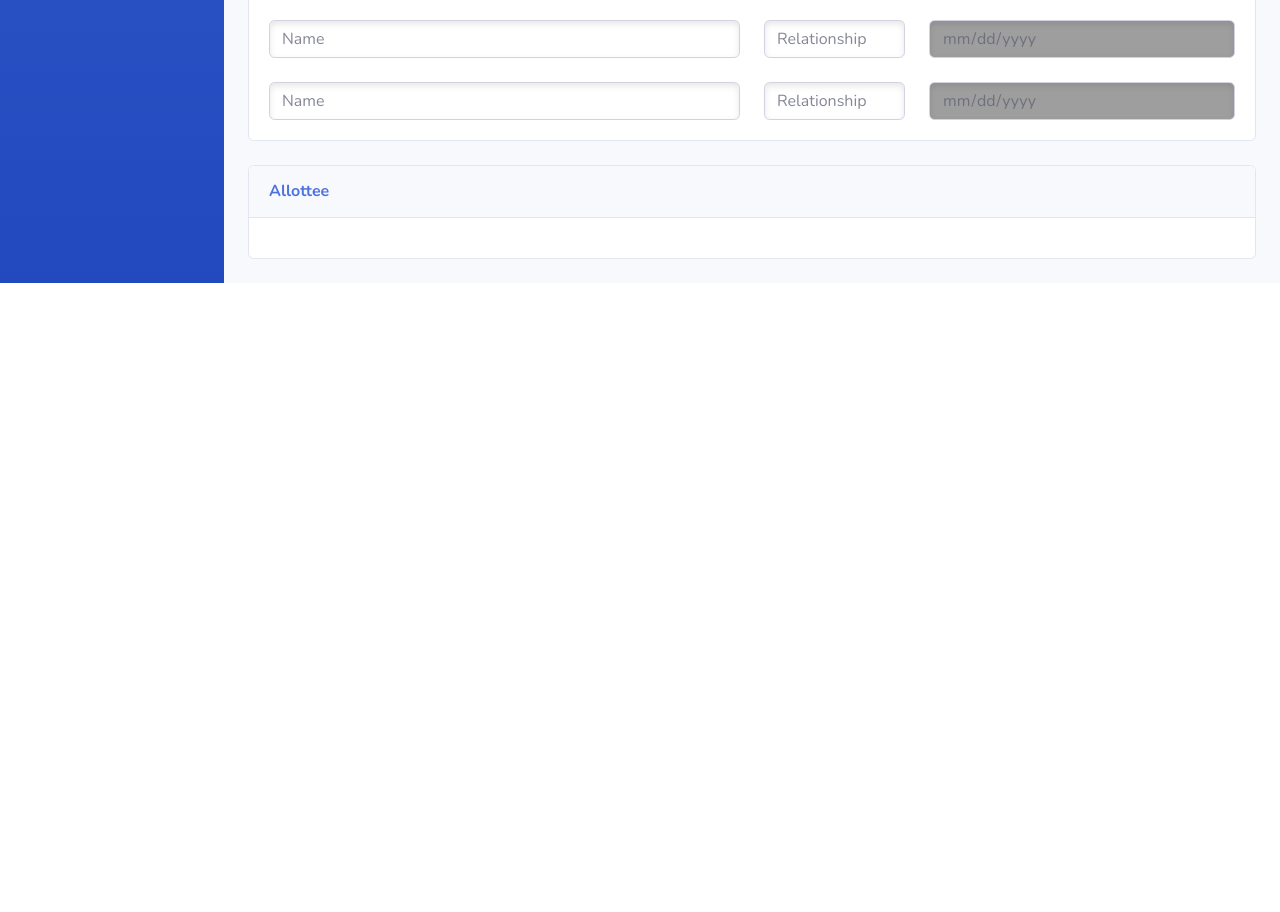
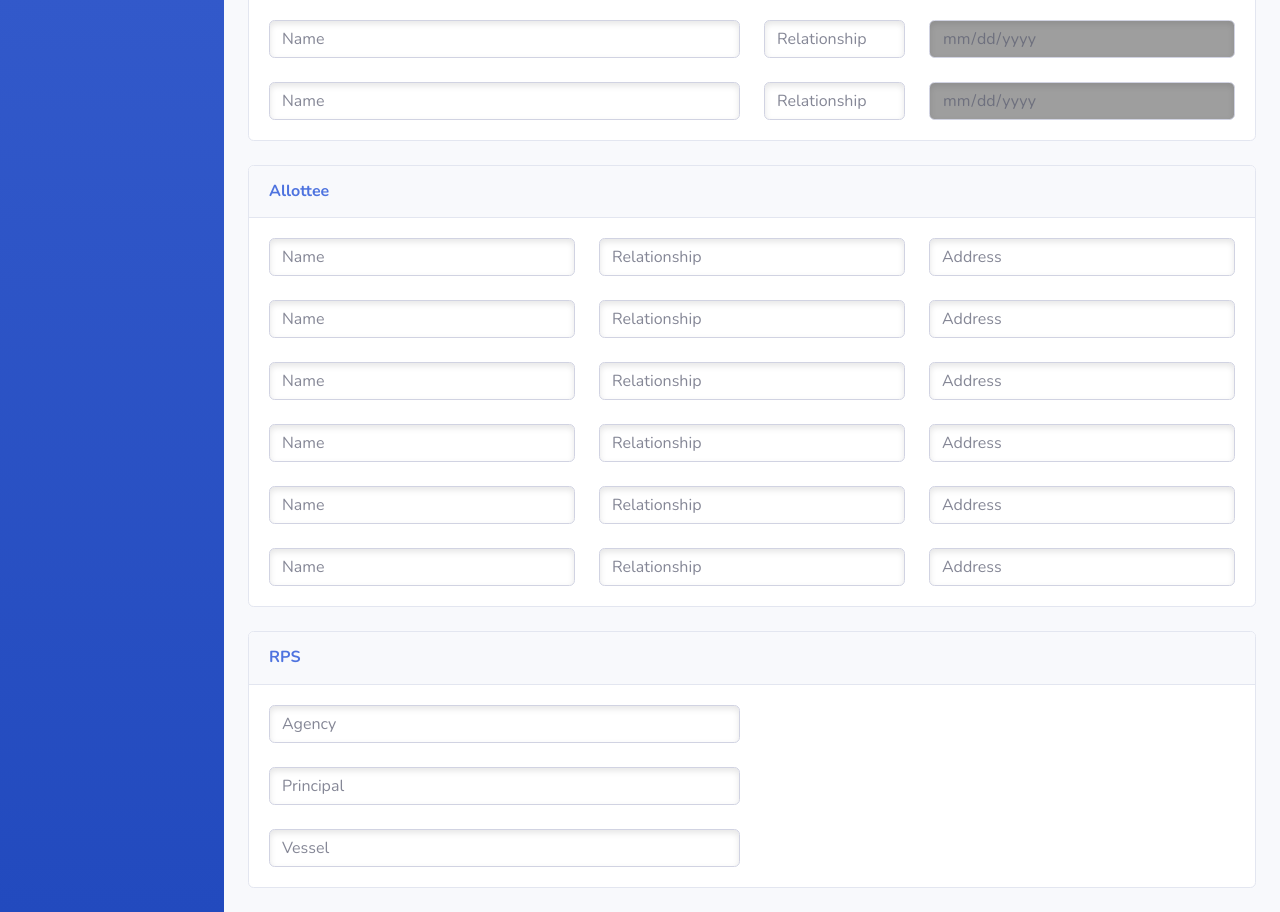
Before and after one commit to jayyrivera/swmc, a PHP site: page /applicantRegistration.php in a window 1280 px wide. Shown: the part 1881-2793 px from the top of the page. Before the commit the page ends 2164 px from the top, so only its background shows below. Run offline with PHP 8.4, Linux system fonts and the light colour scheme; grey boxes are pictures that could not be loaded.

Commit message:
Done in legal dept

```diff
--- a/applicantRegistration.php
+++ b/applicantRegistration.php
@@ -371,6 +371,119 @@
             <h6 class="m-0 font-weight-bold text-primary">Allottee</h6>
           </div>
           <div class="card-body">
+
+          <div class="row">
+                  <div class="col-md-4">
+                      <input type="text" class="form-control form-control-user" id="nameAllottee" placeholder="Name">
+                  </div>
+                  <div class="col-md-4">
+                      <input type="text" class="form-control form-control-user" id="relAllottee" placeholder="Relationship">
+                  </div>
+                  <div class="col-md-4">
+                      <input type="text" class="form-control form-control-user" id="addAllottee" placeholder="Address">
+                  </div>
+              </div>
+
+              <br>
+
+              <div class="row">
+              <div class="col-md-4">
+                      <input type="text" class="form-control form-control-user" id="nameAllottee" placeholder="Name">
+                  </div>
+                  <div class="col-md-4">
+                      <input type="text" class="form-control form-control-user" id="relAllottee" placeholder="Relationship">
+                  </div>
+                  <div class="col-md-4">
+                      <input type="text" class="form-control form-control-user" id="addAllottee" placeholder="Address">
+                  </div>
+              </div>
+
+              <br>
+
+              <div class="row">
+              <div class="col-md-4">
+                      <input type="text" class="form-control form-control-user" id="nameAllottee" placeholder="Name">
+                  </div>
+                  <div class="col-md-4">
+                      <input type="text" class="form-control form-control-user" id="relAllottee" placeholder="Relationship">
+                  </div>
+                  <div class="col-md-4">
+                      <input type="text" class="form-control form-control-user" id="addAllottee" placeholder="Address">
+                  </div>
+              </div>
+
+              <br>
+
+              <div class="row">
+              <div class="col-md-4">
+                      <input type="text" class="form-control form-control-user" id="nameAllottee" placeholder="Name">
+                  </div>
+                  <div class="col-md-4">
+                      <input type="text" class="form-control form-control-user" id="relAllottee" placeholder="Relationship">
+                  </div>
+                  <div class="col-md-4">
+                      <input type="text" class="form-control form-control-user" id="addAllottee" placeholder="Address">
+                  </div>
+              </div>
+
+              <br>
+
+              <div class="row">
+              <div class="col-md-4">
+                      <input type="text" class="form-control form-control-user" id="nameAllottee" placeholder="Name">
+                  </div>
+                  <div class="col-md-4">
+                      <input type="text" class="form-control form-control-user" id="relAllottee" placeholder="Relationship">
+                  </div>
+                  <div class="col-md-4">
+                      <input type="text" class="form-control form-control-user" id="addAllottee" placeholder="Address">
+                  </div>
+              </div>
+
+              <br>
+
+              <div class="row">
+              <div class="col-md-4">
+                      <input type="text" class="form-control form-control-user" id="nameAllottee" placeholder="Name">
+                  </div>
+                  <div class="col-md-4">
+                      <input type="text" class="form-control form-control-user" id="relAllottee" placeholder="Relationship">
+                  </div>
+                  <div class="col-md-4">
+                      <input type="text" class="form-control form-control-user" id="addAllottee" placeholder="Address">
+                  </div>
+              </div>
+              </div>
+              </div>
+
+              <div class="card mb-4">
+          <div class="card-header py-3">
+            <h6 class="m-0 font-weight-bold text-primary">RPS</h6>
+          </div>
+          <div class="card-body">
+          <div class="row">
+                  <div class="col-md-6">
+                      <input type="text" class="form-control form-control-user" id="school" placeholder="Agency">
+                  </div>
+              </div>
+
+              <br>
+
+              <div class="row">
+                  <div class="col-md-6">
+                      <input type="text" class="form-control form-control-user" id="school" placeholder="Principal">
+                  </div>
+              </div>
+
+              <br>
+
+              <div class="row">
+                  <div class="col-md-6">
+                      <input type="text" class="form-control form-control-user" id="school" placeholder="Vessel">
+                  </div>
+              </div>
+
+          </div>
     </div>
 
 
```
